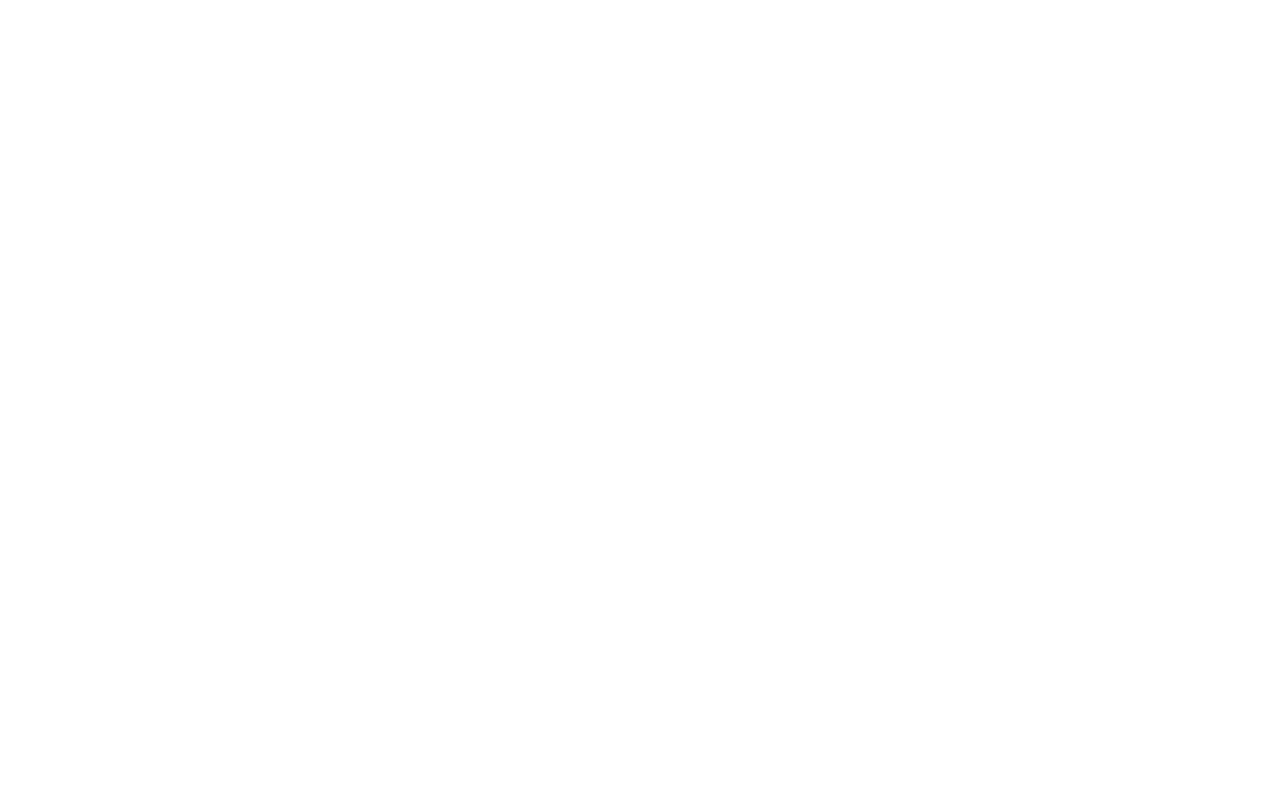
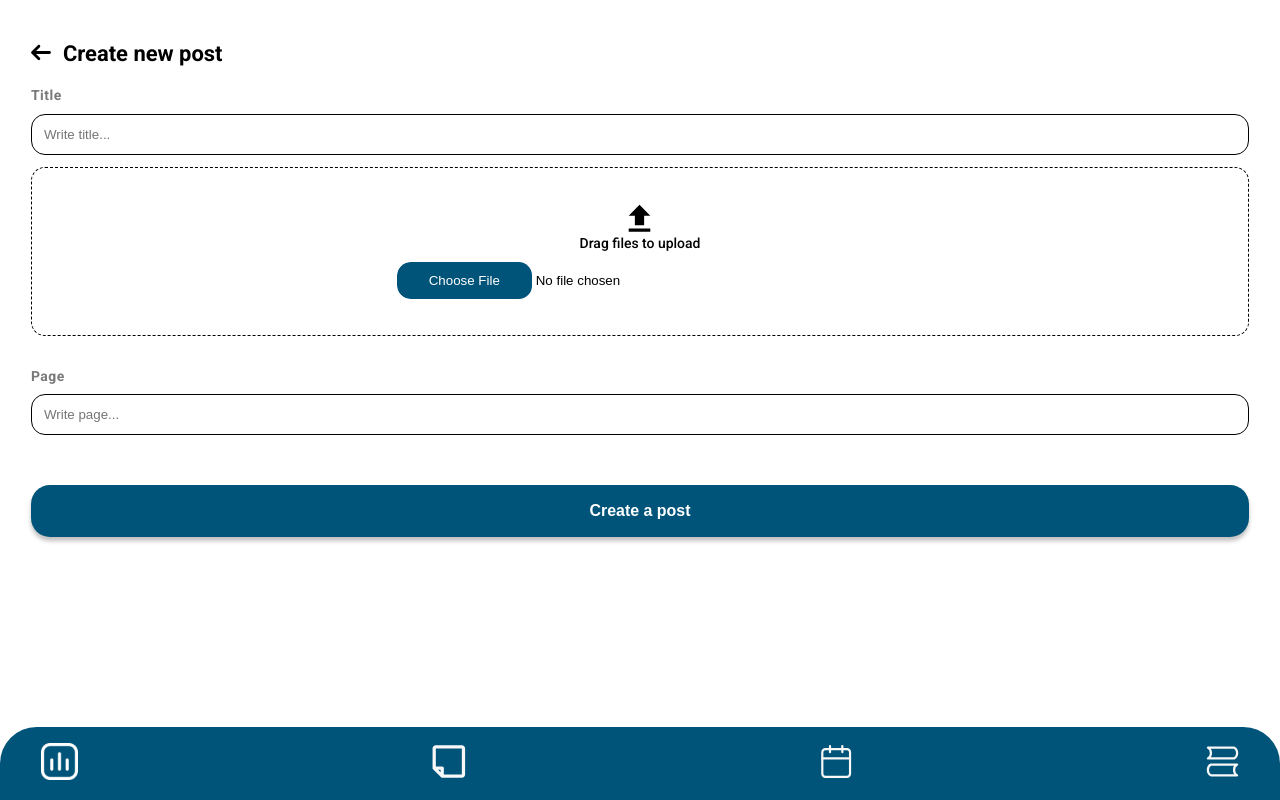
Before and after one commit to bari-bir/book-tracker, a React (Create React App) app: page /create/1 in a window 1280 px wide. Before the commit this address had no page. Built offline with nearby package versions, Linux system fonts and the light colour scheme.

Commit message:
feat: create new page (create book)

```diff
--- a/src/components/atoms/Icons.tsx
+++ b/src/components/atoms/Icons.tsx
@@ -199,3 +199,18 @@
     />
   </svg>
 );
+
+export const UploadIcons = () => (
+  <svg
+    width="23"
+    height="28"
+    viewBox="0 0 23 28"
+    fill="none"
+    xmlns="http://www.w3.org/2000/svg"
+  >
+    <path
+      d="M6.87565 21.3333V11.8333H0.708984L11.5007 0.75L22.2923 11.8333H16.1257V21.3333H6.87565ZM0.708984 27.6667V24.5H22.2923V27.6667H0.708984Z"
+      fill="black"
+    />
+  </svg>
+);
--- /dev/null
+++ b/src/components/atoms/UI/Input.tsx
@@ -0,0 +1,47 @@
+import styled from "@emotion/styled";
+
+interface Input {
+  placeholder?: string;
+  label?: string;
+  onChange?: (e: any) => void;
+  value?: string;
+  type?: string;
+}
+
+export const Input = ({ value, placeholder, label, type, onChange }: Input) => {
+  return (
+    <>
+      <label>{label}</label>
+      <InputStyled
+        value={value}
+        placeholder={placeholder}
+        onChange={(e) => onChange && onChange(e.target.value)}
+        type={type}
+      />
+    </>
+  );
+};
+
+export const UploadFile = ({ type }: Input) => {
+  return (
+    <>
+      <InputStyled type={type} variant/>
+    </>
+  );
+};
+
+const InputStyled = styled.input<{ variant?: boolean }>`
+  width: 100%;
+
+  border: 0.2px solid black;
+  padding-inline: 1.2rem;
+  padding-block: 1.2rem;
+  border-radius: 14px;
+  margin-top: 1rem;
+
+  ${(props) =>
+    props.variant &&
+    `
+    border: none;
+  `}
+`;
--- a/src/components/molecules/ReadBlock.tsx
+++ b/src/components/molecules/ReadBlock.tsx
@@ -34,9 +34,11 @@
           <div className="read_block" key={book.id}>
             <div className="read_block-title">
               {book.title}
-              <div className="read_circle">
-                <PlusIcons />
-              </div>
+              <Link to={"/create/read"}>
+                <div className="read_circle">
+                  <PlusIcons />
+                </div>
+              </Link>
             </div>
             <div className="read_book">
               <div className="read_book-block">
--- /dev/null
+++ b/src/components/molecules/UploadFile.tsx
@@ -0,0 +1,51 @@
+import styled from "@emotion/styled";
+import { UploadFile as UpFile } from "../atoms/UI/Input";
+import { UploadIcons } from "../atoms/Icons";
+
+const UploadFile = () => {
+  return (
+    <UpFileBlock>
+      <div className="upload_content">
+        <UploadIcons />
+        <div>Drag files to upload</div>
+      </div>
+      <UpFile type="file" />
+    </UpFileBlock>
+  );
+};
+
+const UpFileBlock = styled.div`
+  border: 1.2px dashed black;
+  border-radius: 14px;
+
+  input {
+    margin-top: 0;
+    width: 40%;
+    padding: 0;
+  }
+
+  input[type="file"]::file-selector-button {
+    border: none;
+    padding: 1.1rem 3.2rem;
+    border-radius: 13.34px;
+    background-color: #005479;
+    color: white;
+    transition: 1s;
+  }
+
+  margin-top: 1.2rem;
+
+  height: 169px;
+  display: flex;
+  flex-direction: column;
+  align-items: center;
+  justify-content: center;
+
+  .upload_content {
+    text-align: center;
+    margin-bottom: 1rem;
+    font-weight: 500;
+  }
+`;
+
+export default UploadFile;
--- /dev/null
+++ b/src/pages/CreateBook.tsx
@@ -0,0 +1,53 @@
+import { useState } from "react";
+import { Input } from "../components/atoms/UI/Input";
+import PageLayouts from "../layouts/PageLayouts";
+import UploadFile from "../components/molecules/UploadFile";
+import { Button } from "../components/atoms/UI/Buttons";
+
+const CreateBook = () => {
+  const [value, setValue] = useState<string>("");
+
+  return (
+    <PageLayouts title="Create new post">
+      <div className="create" style={{ marginTop: "2rem" }}>
+        <div>
+          <Input
+            value={value}
+            onChange={setValue}
+            placeholder="Write title..."
+            label="Title"
+          />
+        </div>
+
+        <div>
+          <UploadFile />
+        </div>
+
+        <div style={{ marginTop: "3.2rem" }}>
+          <Input
+            value={value}
+            onChange={setValue}
+            placeholder="Write page..."
+            label="Page"
+          />
+        </div>
+
+        <Button
+          background="#005479"
+          radius="19px"
+          padding="1.7rem 0"
+          weight="700"
+          shadow="0px 4px 4px 0px #00000040"
+          width="100%"
+          color="white"
+          size="1.6rem"
+          margin="5rem 0 0 0"
+        >
+          Create a post
+        </Button>
+      </div>
+    </PageLayouts>
+  );
+};
+
+export default CreateBook;
--- a/src/routes/Routes.tsx
+++ b/src/routes/Routes.tsx
@@ -4,6 +4,7 @@
 import Book from "../pages/Book";
 import Timer from "../pages/Timer";
 import NotesList from "../pages/NotesList";
+import CreateBook from "../pages/CreateBook";
 
 const Routers = () => {
   return (
@@ -14,6 +15,7 @@
         <Route path="/list/:id" element={<NotesList />} />
         <Route path="/book" element={<Book />} />
         <Route path="/timer/:id" element={<Timer />} />
+        <Route path="/create/:id" element={<CreateBook />} />
       </Routes>
     </Router>
   );
--- a/src/styles/modules/_titles.sass
+++ b/src/styles/modules/_titles.sass
@@ -1,5 +1,11 @@
 .main
     &_title
-        font-size: 3.2rem
+        font-size: 2.2rem
         font-weight: 600
         text-align: center
+
+label
+    font-size: 1.4rem
+    font-weight: 600
+    color: #7A7878
+    letter-spacing: .5px
```
